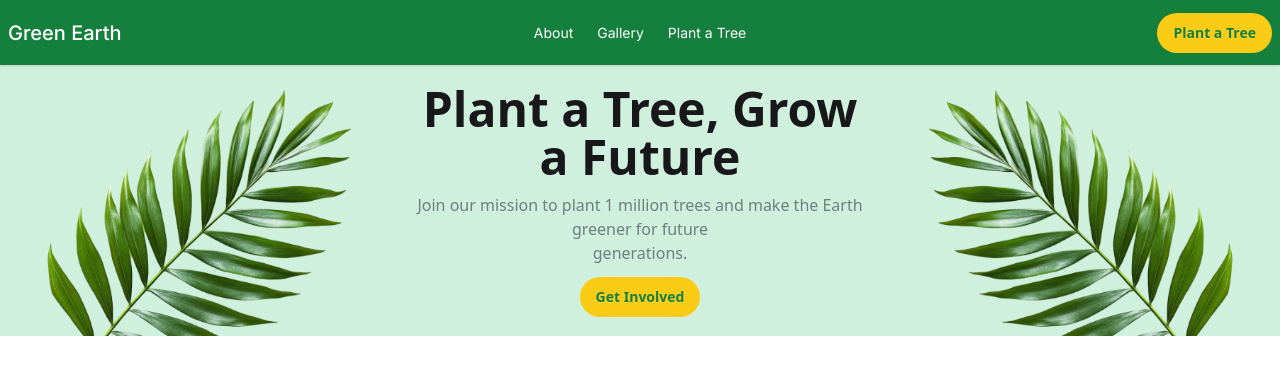
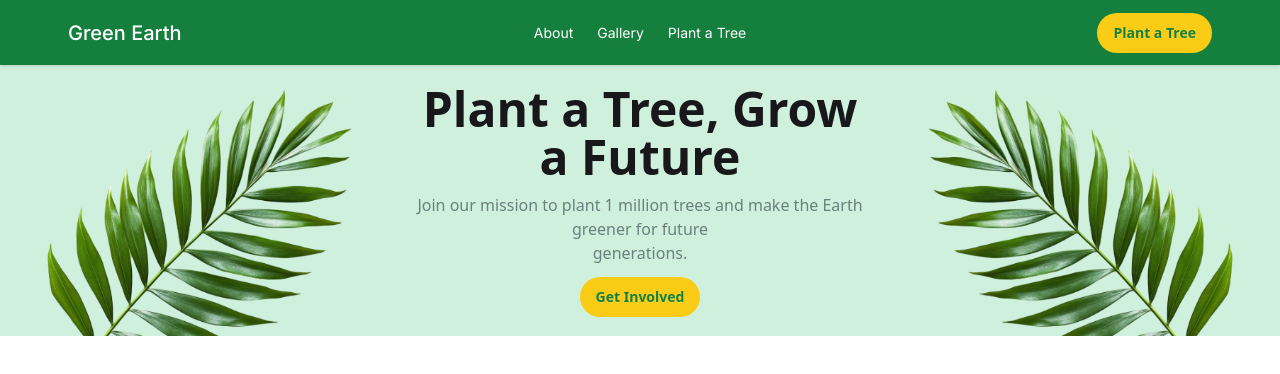
Before and after one commit to tahmid-codes-it/assignment-06, a plain HTML site: page index.html in a window 1280 px wide. Drawn offline with nearby package versions, Linux system fonts and the light colour scheme.

Commit message:
madjusted some margins in navbar and banner

```diff
--- a/index.html
+++ b/index.html
@@ -49,7 +49,7 @@
                         <li><a>Plant a Tree</a></li>
                     </ul>
                 </div>
-                <a href="" class="font-inter font-medium text-xl text-[#ffffff]">Green Earth</a>
+                <a href="" class="font-inter font-medium text-xl text-[#ffffff] ml-0 md:ml-0 lg:ml-15">Green Earth</a>
             </div>
             <div class="navbar-center hidden lg:flex">
                 <ul class="font-inter menu menu-horizontal px-1">
@@ -60,7 +60,7 @@
             </div>
             <div class="navbar-end">
                 <a href=""><button
-                        class="text-[#15803D] bg-[#FACC15] border-none btn btn-active btn-warning rounded-full">Plant a
+                        class="text-[#15803D] bg-[#FACC15] border-none btn btn-active btn-warning rounded-full mr-0 md:mr-0 lg:mr-15">Plant a
                         Tree</button></a>
             </div>
         </div>
```
